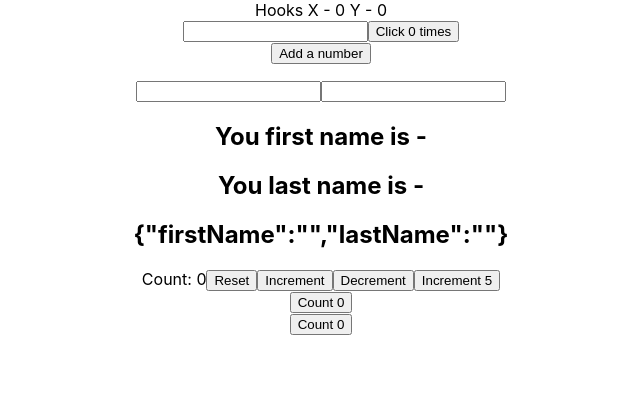
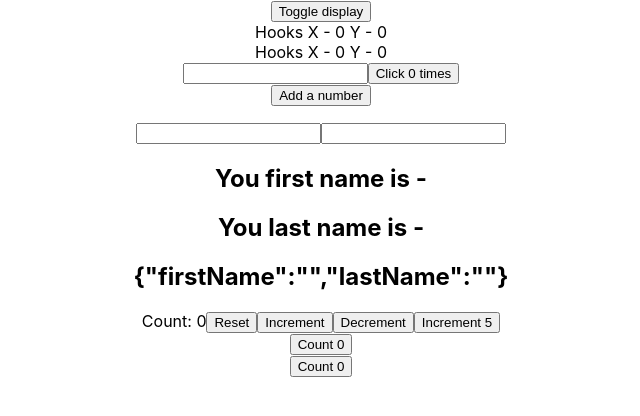
Before and after one commit to taoyuchuan/ReactHook, a React (Create React App) app: page / in a window 1280 px wide. Shown: the top 416 px of the page, without its empty margins (319-959 px from the left). Built offline with nearby package versions, Linux system fonts and the light colour scheme.

Commit message:
useEffect with cleanup

```diff
--- a/src/App.js
+++ b/src/App.js
@@ -7,10 +7,12 @@
 import HookCounterFour from './components/HookCounterFour'
 import UseEffectCounterOne from './components/UseEffectCounterOne'
 import HookMouse from './components/HookMouse'
+import MouseContainer from './components/MouseContainer'
 
 function App() {
   return (
     <div className="App">
+      <MouseContainer />
       <HookMouse />
       <UseEffectCounterOne />
       <HookCounterFour />
--- a/src/components/HookMouse.js
+++ b/src/components/HookMouse.js
@@ -12,7 +12,12 @@
 
   useEffect(() => {
     console.log('useEffect called')
-    window.addEventListener('mouseover', logMousePosition)
+    window.addEventListener('mousemove', logMousePosition)
+
+    return () => {
+      console.log('Component unmount')
+      window.removeEventListener('mousemove', logMousePosition)
+    }
   }, [])
 
   return(
--- /dev/null
+++ b/src/components/MouseContainer.js
@@ -0,0 +1,15 @@
+import React, { useState } from 'react'
+import HookMouse from './HookMouse'
+
+function MouseContainer() {
+  const [display, setDisplay] = useState(true)
+
+  return(
+    <div>
+      <button onClick = { () => setDisplay(!display) }>Toggle display</button>
+      { display && <HookMouse /> }
+    </div>
+  )
+}
+
+export default MouseContainer
```
